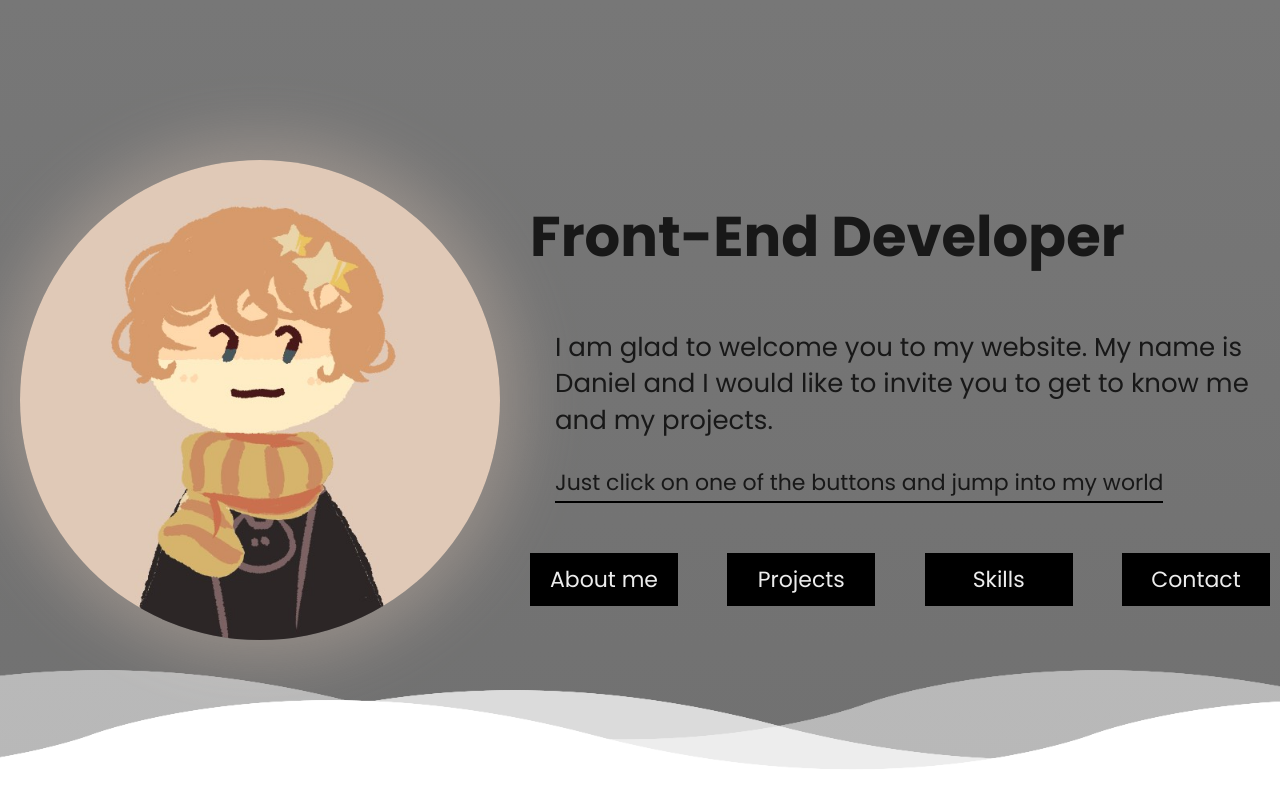
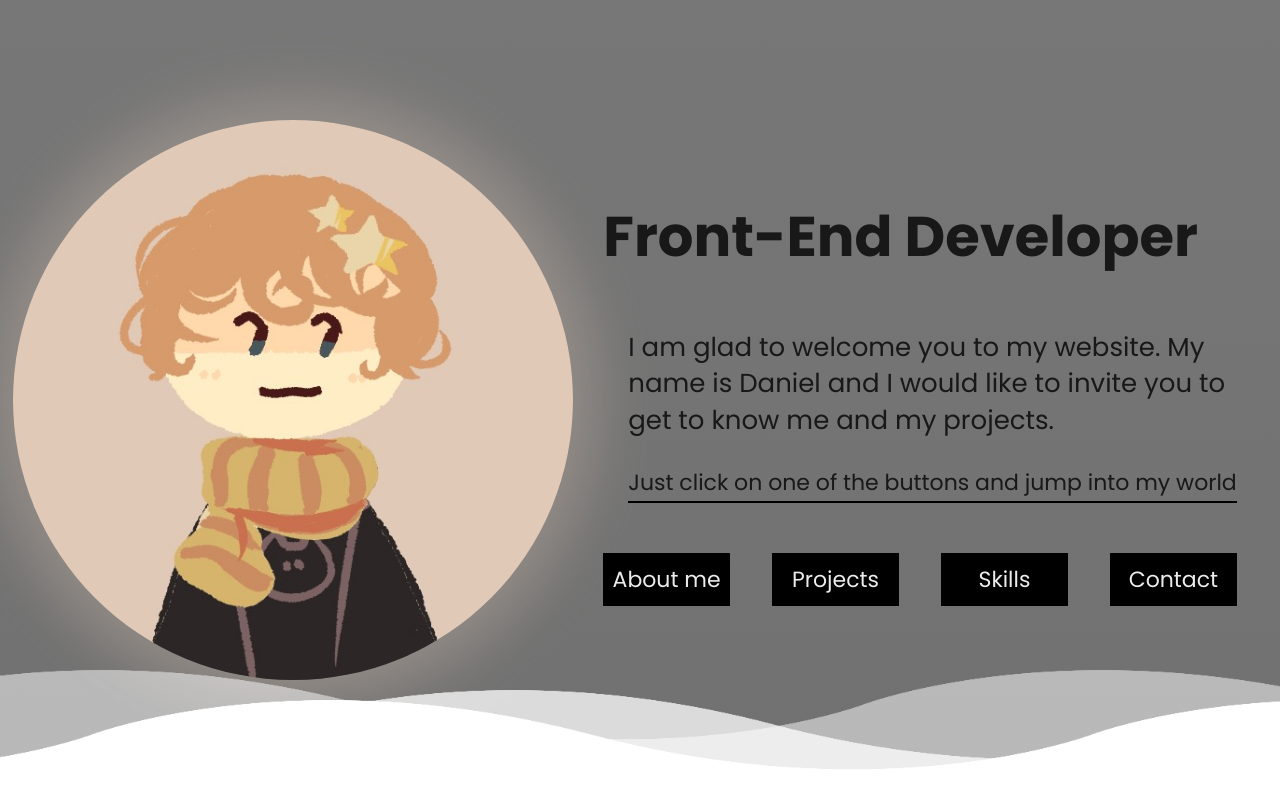
Before and after one commit to Biszku/Portfolio, a Next.js app: page / in a window 1280 px wide. Shown: the top 808 px of the page. Built offline with nearby package versions, Linux system fonts and the light colour scheme.

Commit message:
working on RWD

```diff
--- a/src/components/LandingPage/ScrollingSection/Sections/Welcome/Welcome.module.scss
+++ b/src/components/LandingPage/ScrollingSection/Sections/Welcome/Welcome.module.scss
@@ -10,9 +10,9 @@
   column-gap: 5rem;
   place-content: center;
 
-  @media (max-width: 105.5625em) {
-    grid-template-columns: 60svh 1fr;
-  }
+  // @media (max-width: 105.5625em) {
+  //   grid-template-columns: 60svh 1fr;
+  // }
 
   &_avatar {
     width: 100%;
@@ -60,10 +60,6 @@
     flex-direction: column;
     gap: 5rem;
     padding-right: 5rem;
-
-    @media (max-width: 82.875em) {
-      padding-right: 1rem;
-    }
 
     &_text_content {
       padding: 0rem 0rem 0rem 2.5rem;
```
